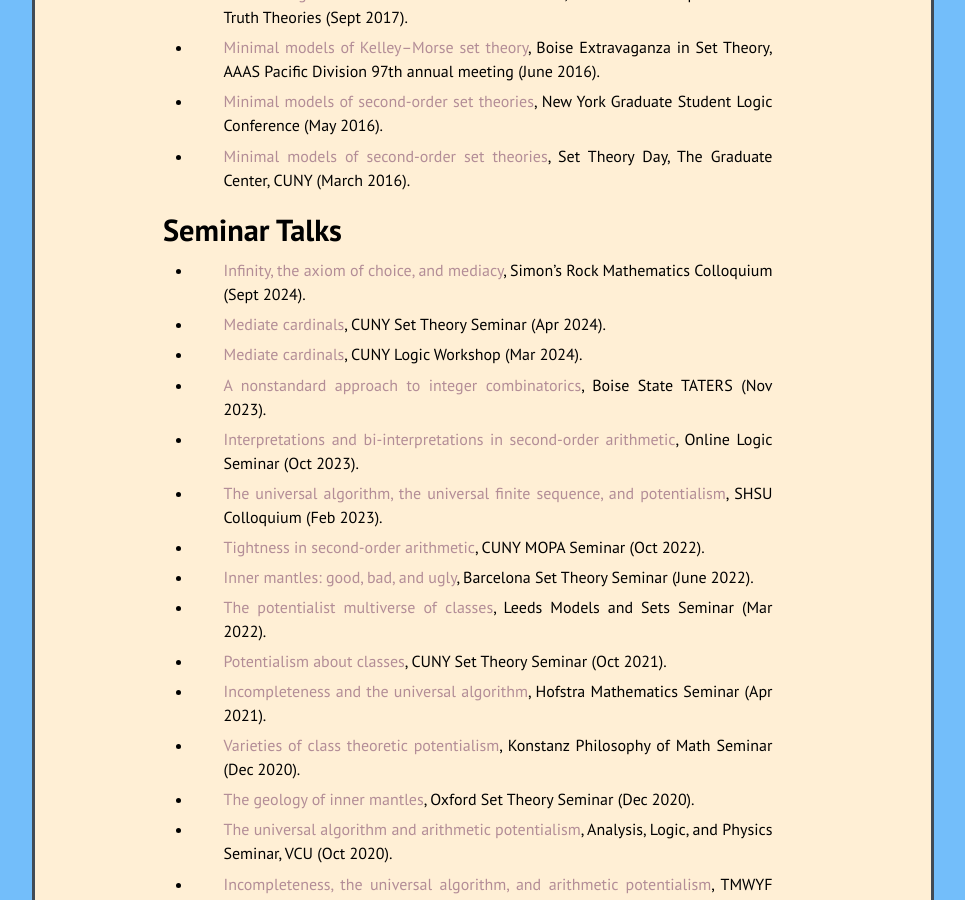
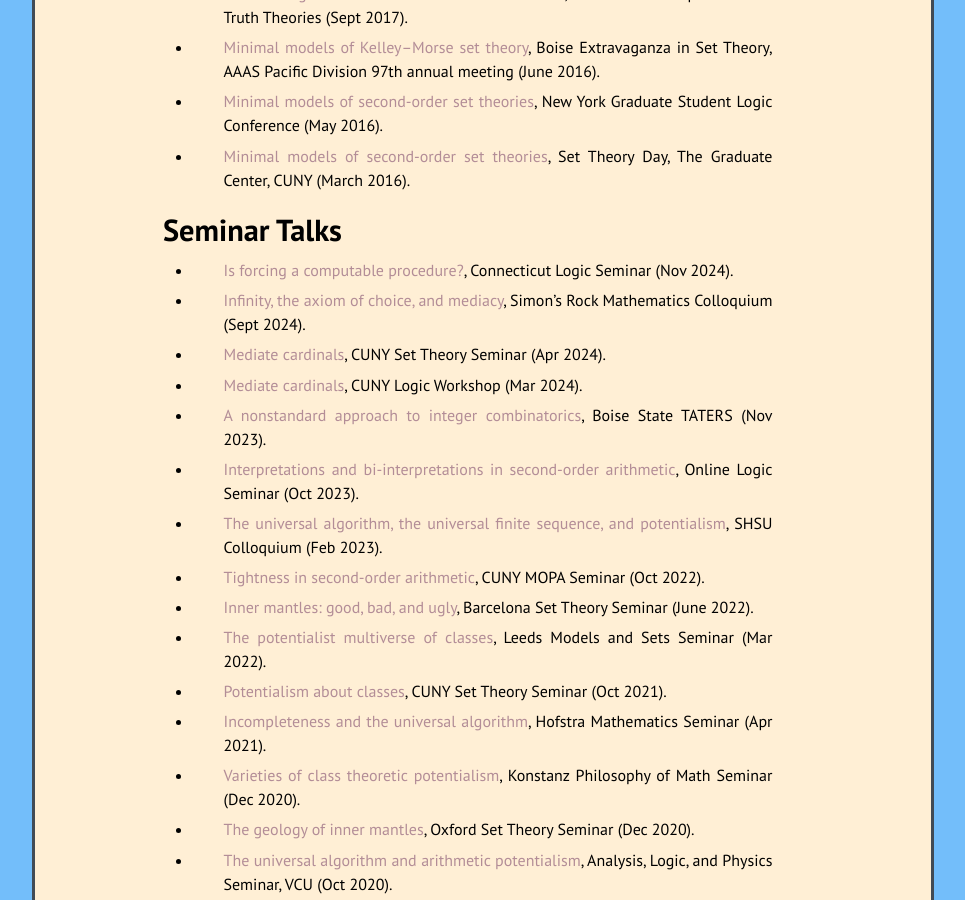
Before and after one commit to kamerynjw/kamerynjw.github.io, a Jekyll site: the page built from cv.md, in a window 1280 px wide and 900 px high, scrolled down 2284 px. Shown: the whole window, without its empty margins (157-1122 px from the left). Built offline with Jekyll 4.4.1, drawn with Linux system fonts in a browser that asks for light colours; nearby versions of some CDN libraries.

Commit message:
forgot to update the yml file so the talk actually gets linked :)

```diff
--- a/_data/semtalks.yml
+++ b/_data/semtalks.yml
@@ -1,5 +1,10 @@
 
 # seminar talks to display in talks.md
+
+- href: "2024-nov-conn"
+  title: "Is forcing a computable procedure?"
+  other: "Connecticut Logic Seminar"
+  date: "Nov 2024"
 
 - href: "2024-sept-srmc"
   title: "Infinity, the axiom of choice, and mediacy"
```
